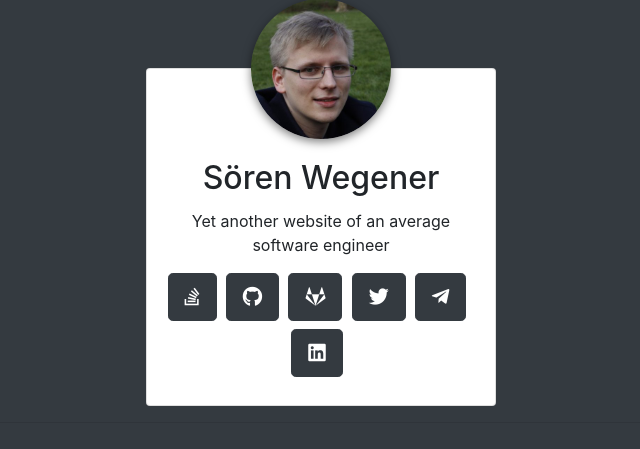
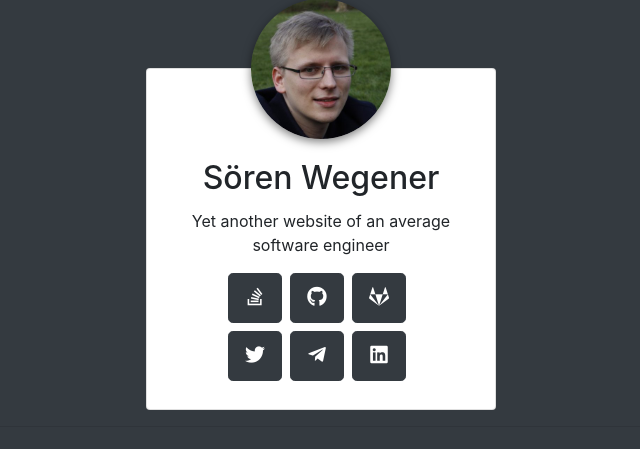
Before and after one commit to soerface/soerface.de, a Flask app: page / in a window 1280 px wide. Shown: the part 74-523 px from the top of the page, without its empty margins (319-959 px from the left). Run offline with Flask 2, Linux system fonts and the light colour scheme; some libraries are stand-ins or nearby versions.

Commit message:
Align social media buttons

```diff
--- a/src/static/css/global.css
+++ b/src/static/css/global.css
@@ -36,6 +36,11 @@ pre {
     margin-bottom: 0;
 }
 
+.btn-social-media {
+    width: 2.7em;
+    height: 2.5em;
+}
+
 .btn.github:hover {
     background-color: #000000;
 }
--- a/src/templates/index.html
+++ b/src/templates/index.html
@@ -9,19 +9,21 @@
                 <div class="card-body">
                     <h2 class="card-title text-center">Sören Wegener</h2>
                     <p class="card-text text-center">Yet another website of an average software engineer</p>
-                    <div class="d-flex justify-content-around flex-wrap">
-                        <a class="btn btn-lg btn-dark mb-2 mr-2 stackoverflow" target="_blank" rel="noopener"
+                    <div class="d-flex justify-content-center flex-wrap">
+                        <a class="btn btn-lg btn-dark btn-social-media mb-2 mr-2 stackoverflow" target="_blank" rel="noopener"
                            href="https://stackoverflow.com/story/soeren.wegener"><i
                                 class="fab fa-stack-overflow"></i></a>
-                        <a class="btn btn-lg btn-dark mb-2 mr-2 github" target="_blank" rel="noopener"
+                        <a class="btn btn-lg btn-dark btn-social-media mb-2 mr-2 github" target="_blank" rel="noopener"
                            href="https://github.com/soerface"><i class="fab fa-github"></i></a>
-                        <a class="btn btn-lg btn-dark mb-2 mr-2 gitlab" target="_blank" rel="noopener"
+                        <a class="btn btn-lg btn-dark btn-social-media mb-2 mr-2 gitlab" target="_blank" rel="noopener"
                            href="https://gitlab.com/soerface"><i class="fab fa-gitlab"></i></a>
-                        <a class="btn btn-lg btn-dark mb-2 mr-2 twitter" target="_blank" rel="noopener"
+                    </div>
+                    <div class="d-flex justify-content-center flex-wrap">
+                        <a class="btn btn-lg btn-dark btn-social-media mb-2 mr-2 twitter" target="_blank" rel="noopener"
                            href="https://twitter.com/soerface"><i class="fab fa-twitter"></i></a>
-                        <a class="btn btn-lg btn-dark mb-2 mr-2 telegram" target="_blank" rel="noopener"
+                        <a class="btn btn-lg btn-dark btn-social-media mb-2 mr-2 telegram" target="_blank" rel="noopener"
                            href="https://t.me/soerface"><i class="fab fa-telegram-plane"></i></a>
-                        <a class="btn btn-lg btn-dark mb-2 mr-2 linkedin" target="_blank" rel="noopener"
+                        <a class="btn btn-lg btn-dark btn-social-media mb-2 mr-2 linkedin" target="_blank" rel="noopener"
                            href="https://www.linkedin.com/in/s%C3%B6ren-wegener-2b5099b5/"><i
                                 class="fab fa-linkedin"></i></a>
                     </div>
```
